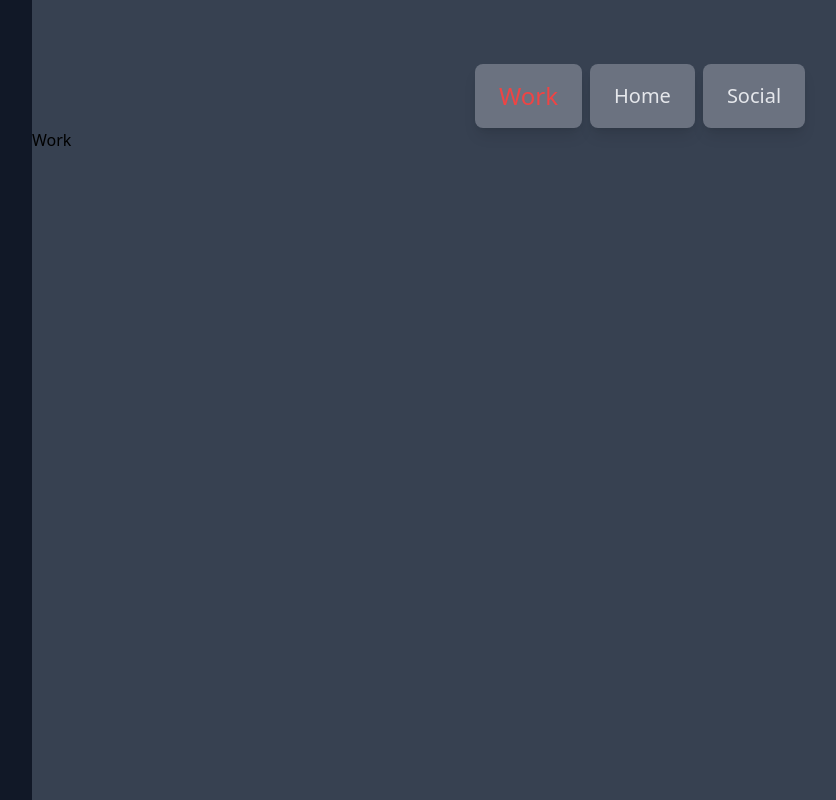
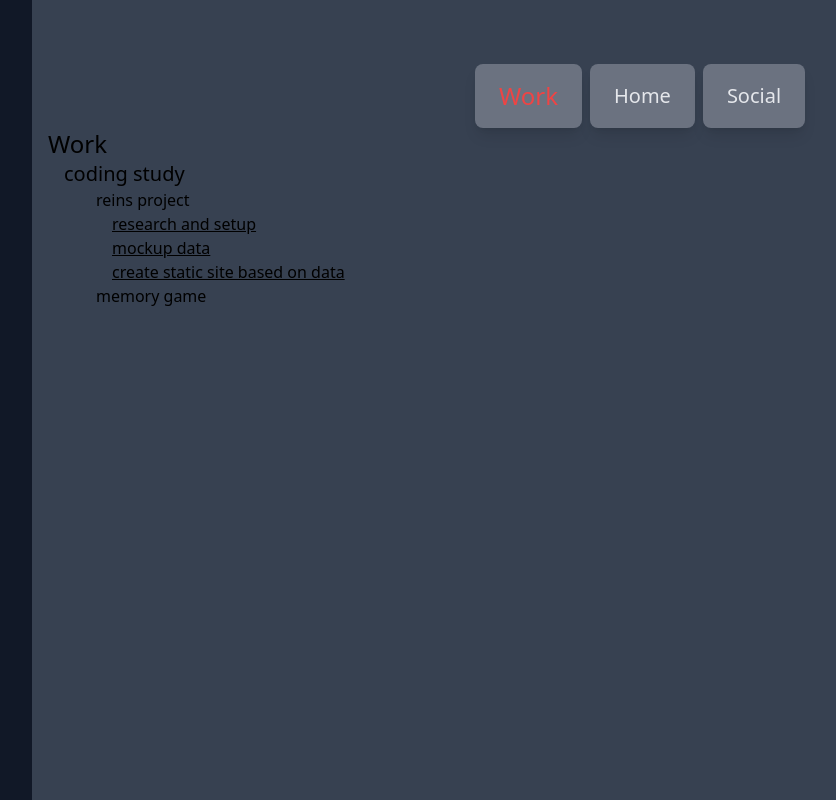
Before and after one commit to jplante01/reins, a React (Vite) app: page / in a window 1280 px wide. Both pictures are taken after a click on the button "Work". Shown: the whole page, without its empty margins (32-868 px from the left). Built offline with nearby package versions, Linux system fonts and the light colour scheme.

Commit message:
Prettier + continue building DomainTree

```diff
--- a/package.json
+++ b/package.json
@@ -24,6 +24,7 @@
     "eslint-plugin-react-hooks": "^4.6.0",
     "eslint-plugin-react-refresh": "^0.3.4",
     "postcss": "^8.4.23",
+    "prettier": "2.8.8",
     "tailwindcss": "^3.3.2",
     "typescript": "^5.0.2",
     "vite": "^4.3.2"
--- a/src/components/Body/index.tsx
+++ b/src/components/Body/index.tsx
@@ -9,13 +9,13 @@ function Body() {
   if (selectedDomain !== null) {
     domain = data[selectedDomain];
   } else {
-    domain = 'Please select a domain.'
+    domain = null;
   }
 
   return (
     <>
-      <div  className="h-full ml-16 w-full inline bg-gray-700 flex flex-col">
-        <DomainsCarousel setSelectedDomain={setSelectedDomain} data={data}/>
+      <div className="h-full ml-16 w-full inline bg-gray-700 flex flex-col">
+        <DomainsCarousel setSelectedDomain={setSelectedDomain} data={data} />
         <DomainTree domain={domain} />
       </div>
     </>
--- a/src/components/DomainTree/index.tsx
+++ b/src/components/DomainTree/index.tsx
@@ -1,9 +1,67 @@
+const DomainTree = ({ domain }) => {
+  console.log(domain);
+  if(domain) {
+    return (
+    <>
+      <h1 className="text-2xl ml-4">{domain.domainName}</h1>
+      <AreasList areas={domain.areas}/>
+    </>
+    )
+  } else {
+    return null;
+  }
+};
 
-const DomainTree = ({ domain }) => {
-  console.log(domain)
-  return (
-    <h1>{domain.domain}</h1>
-  );
+const AreasList = ({ areas }) => {
+  if(areas) {
+    return (
+      <ul>
+        {areas.map((area, idx) => {
+          return (
+            <>
+              <li className="text-xl ml-8" key={idx}>{area.areaName}</li>
+              <ProjectsList projects={area.projects}/>
+            </>
+          )
+        })}
+      </ul>
+    )
+  } else {
+    return null;
+  }
 }
 
+const ProjectsList = ({ projects }) => {
+  if(projects) {
+    return (
+      <ul>
+        {projects.map((project, idx) => {
+          return (
+            <>
+              <li className="ml-16 text-l" key={idx}>{project.projectName}</li>
+              <TasksList tasks={project.tasks}/>
+            </>
+          )
+        })}
+      </ul>
+    )
+  } else {
+    return null;
+  }
+}
+const TasksList = ({ tasks }) => {
+  if(tasks) {
+    return (
+      <ul>
+        {tasks.map((task, idx) => {
+          return (
+            <li className="ml-20 text-m underline" key={idx}>{task.taskName}</li>
+          )
+        })}
+      </ul>
+    )
+  } else {
+    return null;
+  }
+}
 export default DomainTree;
--- a/src/components/DomainsCarousel/index.tsx
+++ b/src/components/DomainsCarousel/index.tsx
@@ -1,11 +1,14 @@
-
-function DomainsCarousel ({ setSelectedDomain, data }) {
-
+function DomainsCarousel({ setSelectedDomain, data }) {
   return (
     <div>
       <ul className="flex flex-row gap-2 justify-center mt-16">
-        {data.map((domain, idx)=> (
-          <DomainButton setSelectedDomain={setSelectedDomain} key={idx} idx={idx} name={domain.domain} />
+        {data.map((domain, idx) => (
+          <DomainButton
+            setSelectedDomain={setSelectedDomain}
+            key={idx}
+            idx={idx}
+            name={domain.domainName}
+          />
         ))}
       </ul>
     </div>
@@ -18,8 +21,13 @@ const DomainButton = ({ setSelectedDomain, idx, name }) => {
   }
 
   return (
-    <button onClick={handleClick} className="shadow-lg text-gray-200 focus:text-red-500 focus:text-2xl bg-gray-500 hover:bg-gray-600 px-6 py-4 rounded-lg text-xl">{name}</button>
-  )
-}
+    <button
+      onClick={handleClick}
+      className="shadow-lg text-gray-200 focus:text-red-500 focus:text-2xl bg-gray-500 hover:bg-gray-600 px-6 py-4 rounded-lg text-xl"
+    >
+      {name}
+    </button>
+  );
+};
 
 export default DomainsCarousel;
--- a/src/components/TaskListItem/index.tsx
+++ b/src/components/TaskListItem/index.tsx
@@ -1,7 +1,5 @@
 function TaskListItem() {
-  return (
-      <li className="text-center">Study</li>
-  )
+  return <li className="text-center">Study</li>;
 }
 
 export default TaskListItem;
--- a/src/data/data.json
+++ b/src/data/data.json
@@ -1,9 +1,9 @@
 [
   {
-		"domain": "Work",
+    "domainName": "Work",
     "areas": [
       {
-				"area": "coding study",
+        "areaName": "coding study",
         "projects": [
           {
             "projectName": "reins project",
@@ -32,22 +32,19 @@
           },
           {
             "projectName": "memory game",
-						"tasks": [
-
-						],
+            "tasks": [],
             "timeSpent": 0
           }
         ]
       }
     ]
-
   },
   {
-		"domain": "Home",
+    "domainName": "Home",
     "areas": []
   },
   {
-		"domain": "Social",
+    "domainName": "Social",
     "areas": []
   }
 ]
```
Also changed, not shown: src/App.tsx (+3 -5 lines), src/components/Sidebar/index.tsx (+1 -6 lines), src/main.tsx (+6 -6 lines), .prettierrc.json (added), 1 other file (tests, documents, lock files or other folders). Lines whose indentation alone changed are shown as unchanged.
